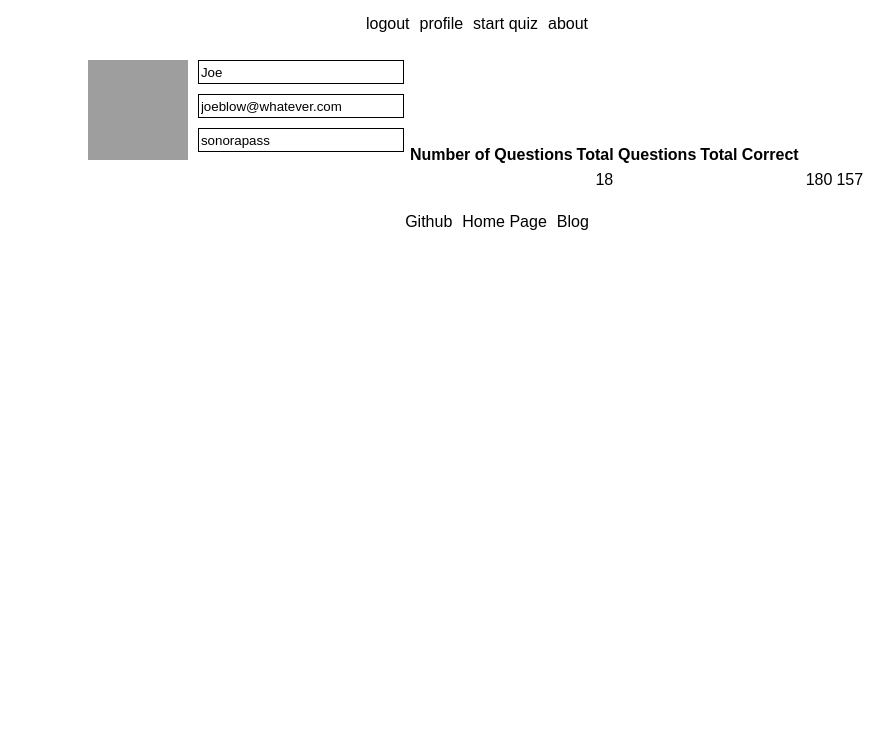
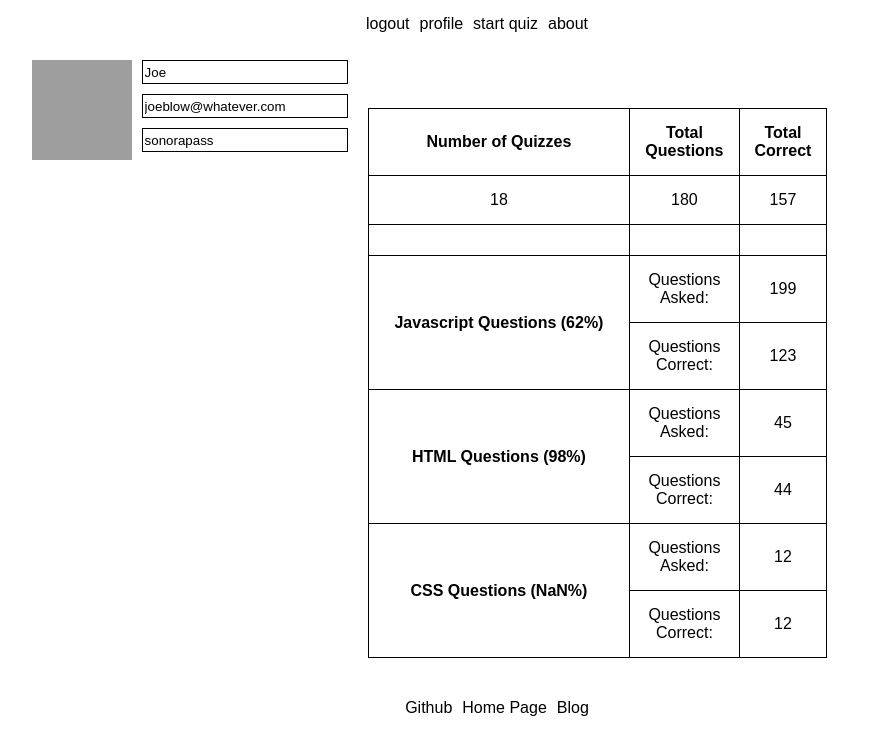
Before and after one commit to deepbsd/codeDrills-client, a React (Create React App) app: page /profile in a window 1280 px wide. Shown: the top 754 px of the page, without its empty margins (163-1057 px from the left). Built offline with nearby package versions, Linux system fonts and the light colour scheme; grey boxes are pictures that could not be loaded.

Commit message:
added info to table on userStats.js

```diff
--- a/src/components/profile/profile.css
+++ b/src/components/profile/profile.css
@@ -16,6 +16,17 @@ input{
 }
 
 table {
-    width: 100%;
+  margin: 20px;
+}
+
+table, th, td {
+    border: 1px solid black;
+    border-collapse: collapse;
+    width: 80%;
     text-align: center;
 }
+
+th, td {
+  padding: 15px;
+  vertical-align: middle;
+}
--- a/src/components/userDetails/userDetails.js
+++ b/src/components/userDetails/userDetails.js
@@ -1,5 +1,6 @@
 import React from 'react';
 
+import '../profile/profile.css';
 
 export default function Userdetails(props) {
 
--- a/src/components/userStats/userStats.js
+++ b/src/components/userStats/userStats.js
@@ -7,12 +7,30 @@ export default function Userstats(props) {
 
         <div className="profile">
             <table>
-                <th><td>Number of Questions</td><td>Total Questions</td><td>Total Correct</td></th>
+            <tr>
+                <th>Number of Quizzes</th><th>Total Questions</th><th>Total Correct</th>
+                </tr>
                 <tr>
                   <td>{props.userData.numberOfQuizzes}</td>
                   <td>{props.userData.totalQuestions}</td>
                   <td>{props.userData.totalCorrect}</td>
                 </tr>
+                <tr><td></td><td></td><td></td></tr>
+                <th rowspan="2">Javascript Questions ({Math.round((props.userData.jsQuestionsCorrect/props.userData.jsQuestionsAnswered)*100)}%)</th>
+                  <td>Questions Asked:</td><td>{props.userData.jsQuestionsAnswered}</td>
+                  <tr>
+                  <td>Questions Correct:</td><td>{props.userData.jsQuestionsCorrect}</td>
+                  </tr>
+                <th rowspan="2">HTML Questions ({Math.round((props.userData.htmlQuestionsCorrect/props.userData.htmlQuestionsAnswered)*100)}%)</th>
+                  <td>Questions Asked:</td><td>{props.userData.htmlQuestionsAnswered}</td>
+                  <tr>
+                  <td>Questions Correct:</td><td>{props.userData.htmlQuestionsCorrect}</td>
+                  </tr>
+                <th rowspan="2">CSS Questions ({Math.round((props.userData.cssQuestionsCorrect/props.userData.cssQuestionsAnswered)*100)}%)</th>
+                  <td>Questions Asked:</td><td>{props.userData.cssQuestionsAnwswered}</td>
+                  <tr>
+                  <td>Questions Correct:</td><td>{props.userData.cssQuestionsCorrect}</td>
+                  </tr>
             </table>
         </div>
 
```
